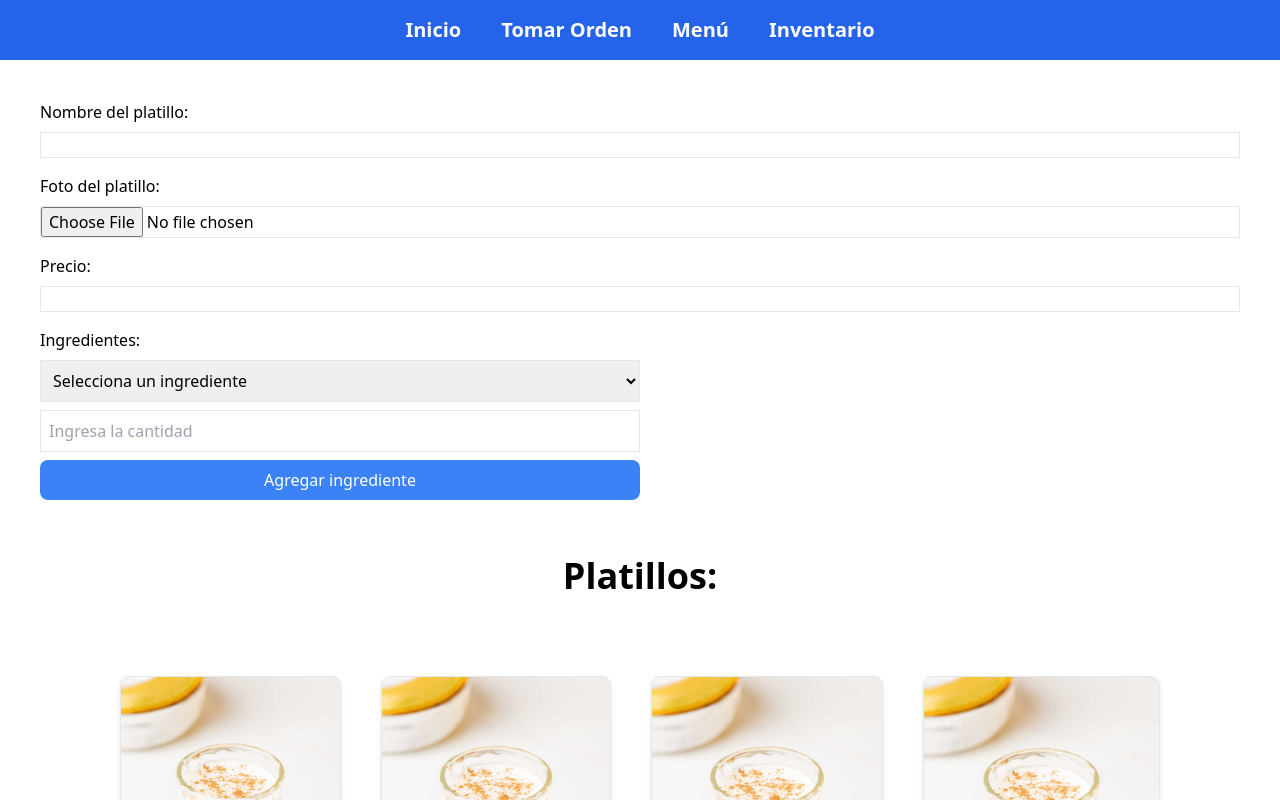
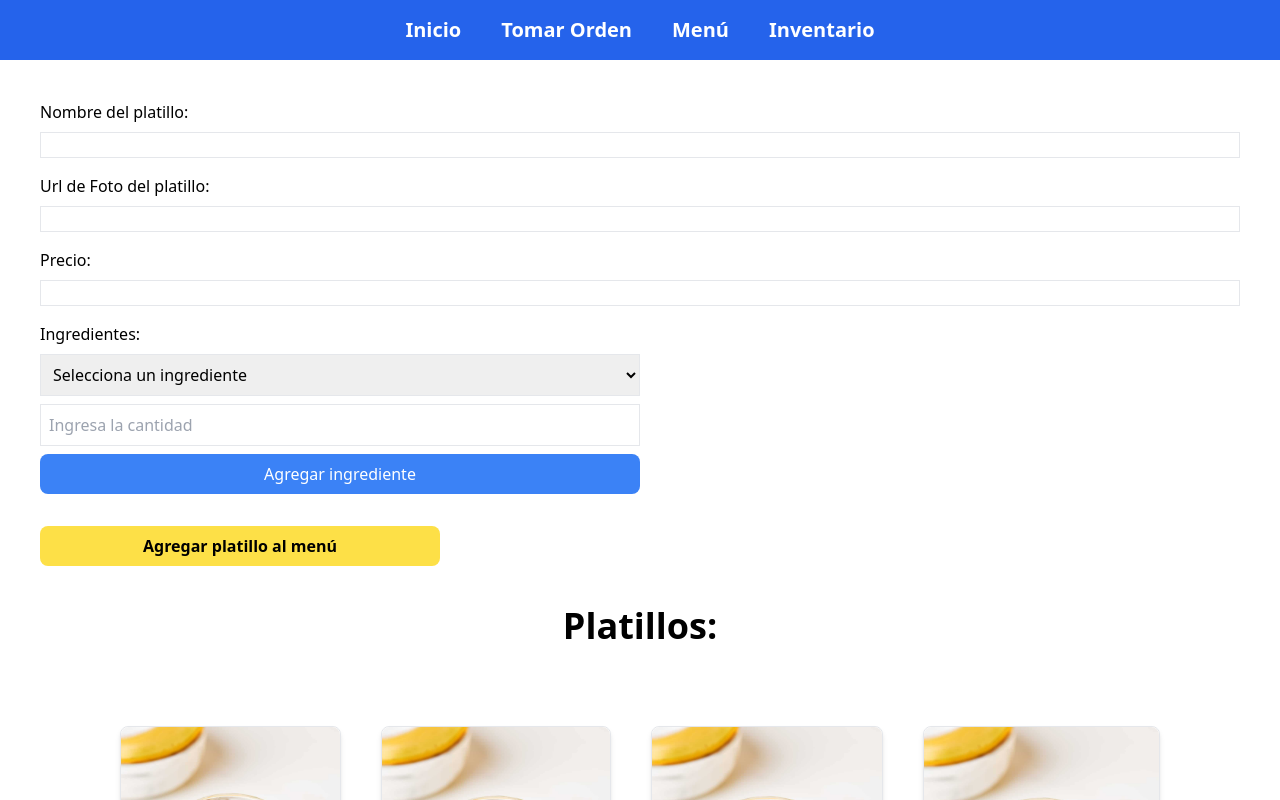
Before and after one commit to pacosotto/lacasadepaco, a React (Vite) app: page /menu in a window 1280 px wide. Shown: the top 800 px of the page. Built offline with nearby package versions, Linux system fonts and the light colour scheme; data requests are answered from the project's data file.

Commit message:
✨ Updated form styles, added validation, and changed input type from file to text

```diff
--- a/src/pages/Menu.jsx
+++ b/src/pages/Menu.jsx
@@ -3,7 +3,11 @@ import Header from "../components/Header";
 import { useEffect } from "react";
 
 const Menu = () => {
-  const [platillos, setPlatillos] = useState(null);
+  const [platillos, setPlatillos] = useState([]);
+  const [nombre, setNombre] = useState("");
+  const [url, setUrl] = useState("");
+  const [precio, setPrecio] = useState("");
+  //const [ingredientes, setIngredientes] = useState([])
 
   const obtenerPlatillos = async () => {
     try {
@@ -15,6 +19,33 @@ const Menu = () => {
     }
   };
 
+  /*
+  const agregarPlatillo = async(platillo) => {
+    try {
+      const respuesta = await fetch("http://localhost:4000/platillos", {
+        method: "POST",
+        headers: {
+          "Content-Type" : "application/json",
+        },
+        body: JSON.stringify(platillo)
+      })
+      const resultado = await respuesta.json();
+      setPlatillos(anteriorPlatillos => [...anteriorPlatillos, resultado]);
+    } catch (error) {
+      console.log("Error en agregarPlatillo: ", error);
+    }
+  }*/
+
+  const handleSubmitPlatillo = (e) => {
+    e.preventDefault();
+
+    if ([nombre, url, precio].includes("")) {
+      console.log(
+        "Debes rellenar todos los campos y seleccionar al menos 3 ingredientes"
+      );
+    }
+  };
+
   useEffect(() => {
     obtenerPlatillos();
   }, []);
@@ -23,18 +54,39 @@ const Menu = () => {
     <>
       <Header />
       <main className="min-h-screen">
-        <form className="flex flex-col m-10 gap-4">
+        <form
+          className="flex flex-col m-10 gap-4"
+          onSubmit={handleSubmitPlatillo}
+        >
           <div className="flex flex-col gap-2">
             <label htmlFor="nombre">Nombre del platillo:</label>
-            <input type="text" name="nombre" id="nombre" className="border" />
+            <input
+              type="text"
+              name="nombre"
+              id="nombre"
+              className="border"
+              onChange={(e) => setNombre(e.target.value)}
+            />
           </div>
           <div className="flex flex-col gap-2">
-            <label htmlFor="imagen">Foto del platillo:</label>
-            <input type="file" name="imagen" id="imagen" className="border" />
+            <label htmlFor="imagen">Url de Foto del platillo:</label>
+            <input
+              type="text"
+              name="imagen"
+              id="imagen"
+              className="border"
+              onChange={(e) => setUrl(e.target.value)}
+            />
           </div>
           <div className="flex flex-col gap-2">
             <label htmlFor="precio">Precio:</label>
-            <input type="number" name="precio" id="precio" className="border" />
+            <input
+              type="number"
+              name="precio"
+              id="precio"
+              className="border"
+              onChange={(e) => setPrecio(e.target.value)}
+            />
           </div>
           <div className="flex flex-col gap-2 w-3/6">
             <label htmlFor="ingredientes">Ingredientes:</label>
@@ -58,6 +110,11 @@ const Menu = () => {
             </button>
           </div>
           <div></div>
+          <input
+            type="submit"
+            value="Agregar platillo al menú"
+            className="bg-yellow-300 font-semibold w-2/6 p-2 rounded-lg hover:bg-yellow-600 cursor-pointer"
+          />
         </form>
 
         <section className="min-h-screen flex flex-col items-center gap-10 m-4">
```
